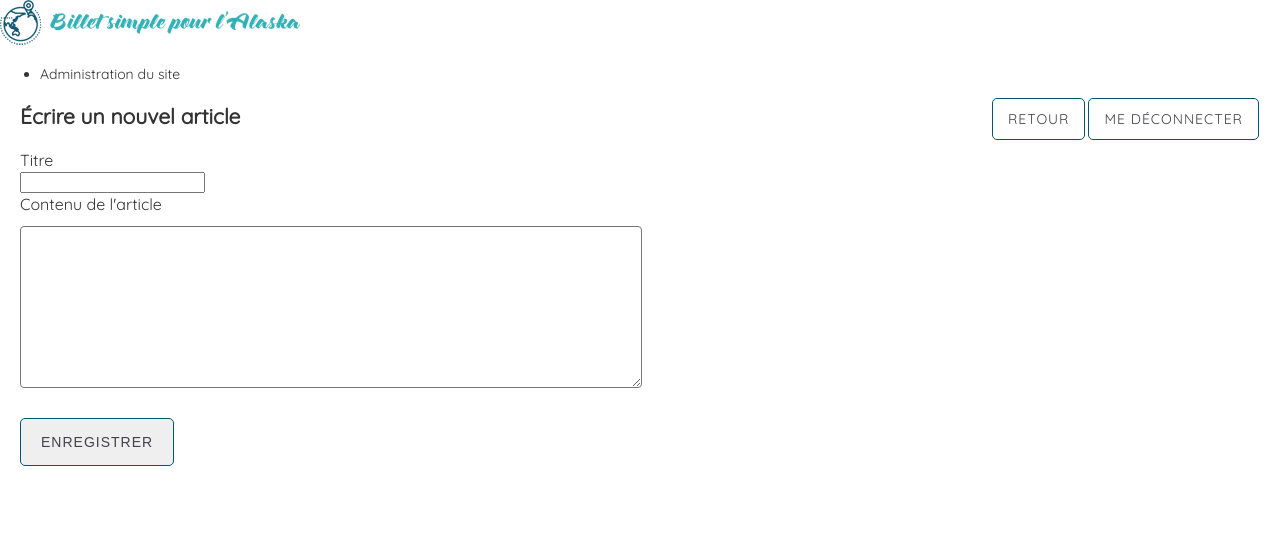
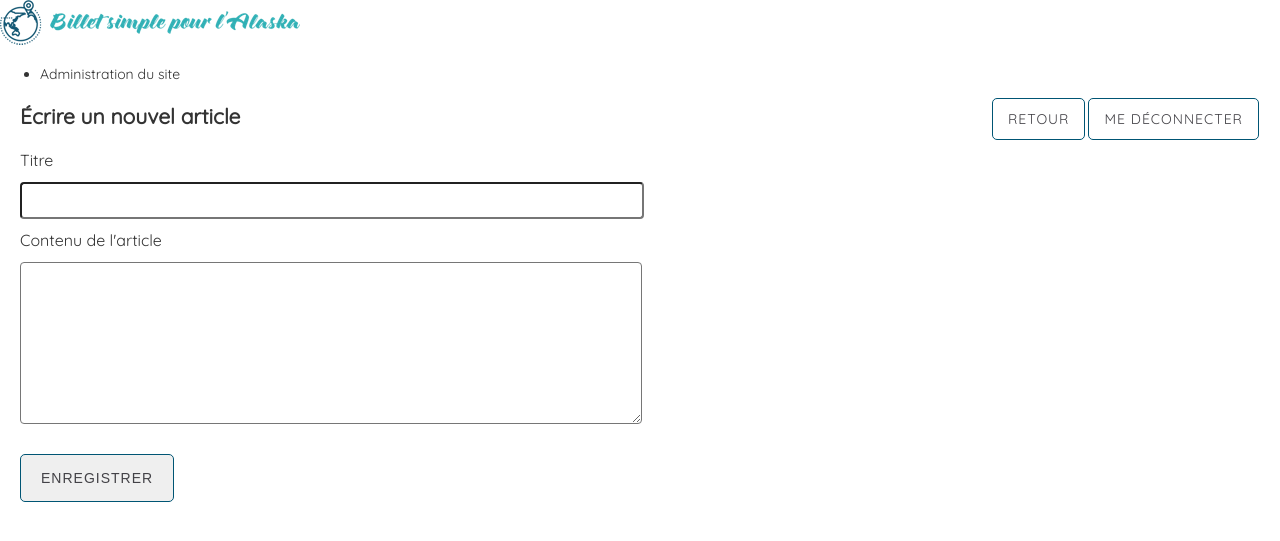
Before and after one commit to pfumeron/blog-ecrivain, a PHP site: page /views/admin/createArticle.php in a window 1280 px wide. Shown: the top 541 px of the page. Run offline with PHP 8.4, Linux system fonts and the light colour scheme; some libraries are stand-ins or nearby versions.

Commit message:
fixed little errors

```diff
--- a/public/css/style_front.css
+++ b/public/css/style_front.css
@@ -296,7 +296,7 @@ footer p {
 	padding: 10px 10px 0px 20px;
 }
 
-input[type=email], textarea, input[type=password] {
+input[type=email], input[type=text], textarea, input[type=password] {
 	padding: 5px 0;
 	width: 50%;
 	border-radius: 4px;
```
Also changed, not shown: views/blog/articleView.php (+5 -5 lines).
